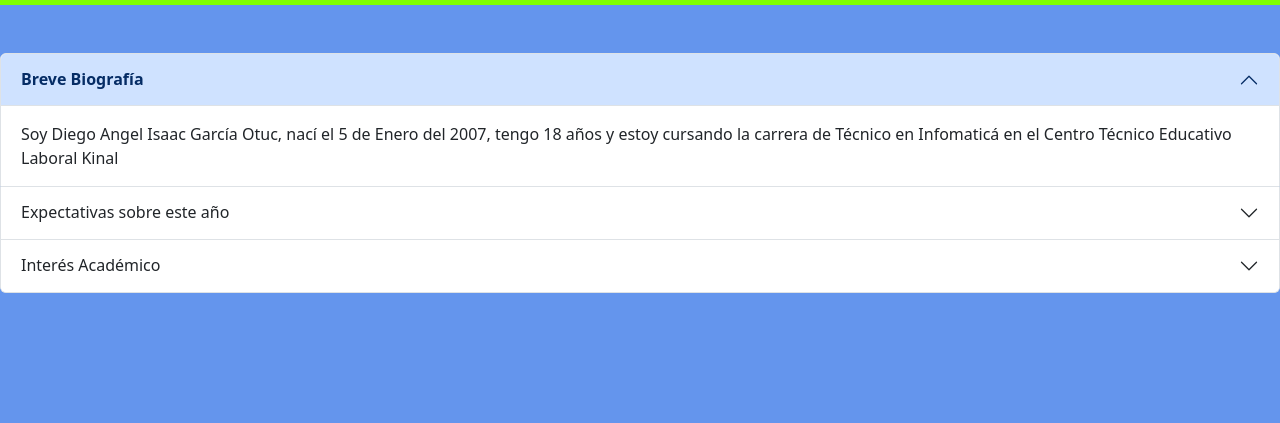
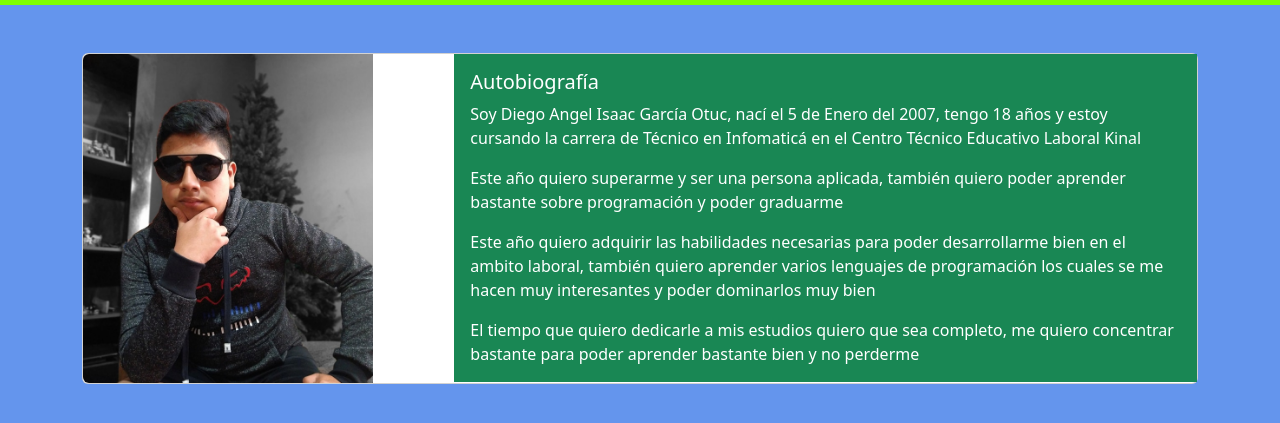
Before and after one commit to DiegoGO1156/Taller1, a plain HTML site: page Biografía/biografía.html in a window 1280 px wide. Shown: the part 75-498 px from the top of the page. Drawn offline with nearby package versions, Linux system fonts and the light colour scheme.

Commit message:
Se agrega corrección a la biografía y se completa la tarea

```diff
--- a/Biografía/biografía.html
+++ b/Biografía/biografía.html
@@ -30,51 +30,24 @@
   <br>
   <br>
 
-    <div class="accordion" id="accordionExample">
-        <div class="accordion-item">
-          <h2 class="accordion-header">
-            <button class="accordion-button" type="button" data-bs-toggle="collapse" data-bs-target="#collapseOne" aria-expanded="true" aria-controls="collapseOne">
-             <b>Breve Biografía</b>
-            </button>
-          </h2>
-          <div id="collapseOne" class="accordion-collapse collapse show" data-bs-parent="#accordionExample">
-            <div class="accordion-body">
-              Soy Diego Angel Isaac García Otuc, nací el 5 de Enero del 2007, tengo 18 años y estoy cursando la carrera de Técnico en Infomaticá en el Centro Técnico Educativo Laboral Kinal
-            </div>
-          </div>
+  <div class="container d-flex">
+    <div class="card mb-5 mx-auto" style="max-width: auto;">
+      <div class="row g-0">
+        <div class="col-md-4">
+          <img src="/images/Autobiografia_foto.png" style="width: 290px; height: auto;" class="img rounded-start " alt="Autobiografia_foto">
         </div>
-        <div class="accordion-item">
-          <h2 class="accordion-header">
-            <button class="accordion-button collapsed" type="button" data-bs-toggle="collapse" data-bs-target="#collapseTwo" aria-expanded="false" aria-controls="collapseTwo">
-              Expectativas sobre este año
-            </button>
-          </h2>
-          <div id="collapseTwo" class="accordion-collapse collapse" data-bs-parent="#accordionExample">
-            <div class="accordion-body">
-              Este año quiero superarme y ser una persona aplicada, también quiero poder aprender bastante sobre programación y poder graduarme
-            </div>
-          </div>
-        </div>
-        <div class="accordion-item">
-          <h2 class="accordion-header">
-            <button class="accordion-button collapsed" type="button" data-bs-toggle="collapse" data-bs-target="#collapseThree" aria-expanded="false" aria-controls="collapseThree">
-              Interés Académico
-            </button>
-          </h2>
-          <div id="collapseThree" class="accordion-collapse collapse" data-bs-parent="#accordionExample">
-            <div class="accordion-body">
-              <ul>
-                <li>
-                  Este año quiero adquirir las habilidades necesarias para poder desarrollarme bien en el ambito laboral, también quiero aprender varios lenguajes de programación los cuales se me hacen muy interesantes y poder dominarlos muy bien
-                </li>
-                <li>
-                  El tiempo que quiero dedicarle a mis estudios quiero que sea completo, me quiero concentrar bastante para poder aprender bastante bien y no perderme
-                </li>
-              </ul>
-            </div>
+        <div class="col-md-8">
+          <div class="card-body text-bg-success">
+            <h5 class="card-title">Autobiografía</h5>
+            <p class="card-text">Soy Diego Angel Isaac García Otuc, nací el 5 de Enero del 2007, tengo 18 años y estoy cursando la carrera de Técnico en Infomaticá en el Centro Técnico Educativo Laboral Kinal </p>
+            <p class="card-text">Este año quiero superarme y ser una persona aplicada, también quiero poder aprender bastante sobre programación y poder graduarme</p>
+            <p class="card-text">Este año quiero adquirir las habilidades necesarias para poder desarrollarme bien en el ambito laboral, también quiero aprender varios lenguajes de programación los cuales se me hacen muy interesantes y poder dominarlos muy bien</p>
+            <p class="card-text">El tiempo que quiero dedicarle a mis estudios quiero que sea completo, me quiero concentrar bastante para poder aprender bastante bien y no perderme </p>
           </div>
         </div>
       </div>
+    </div>
+  </div>
 
 
     <script src="https://cdn.jsdelivr.net/npm/bootstrap@5.3.3/dist/js/bootstrap.bundle.min.js" integrity="sha384-YvpcrYf0tY3lHB60NNkmXc5s9fDVZLESaAA55NDzOxhy9GkcIdslK1eN7N6jIeHz" crossorigin="anonymous"></script>
```
Also changed, not shown: images/Autobiografia_foto.png (added).
